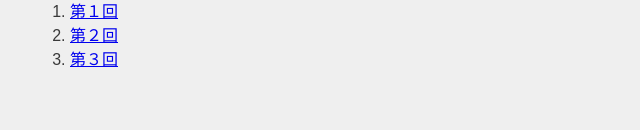
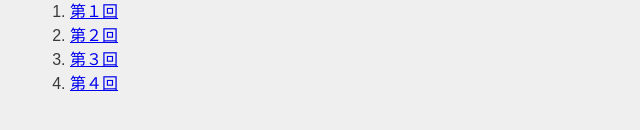
Before and after one commit to Ayane0624/xbp, a plain HTML site: page de34/index.html in a window 1280 px wide. Shown: the part 230-360 px from the top of the page, 0-640 px from the left. Drawn offline with Linux system fonts and the light colour scheme.

Commit message:
20230509

```diff
--- a/de34/index.html
+++ b/de34/index.html
@@ -16,6 +16,8 @@
         <li><a href="1.html" target="_blank">第１回</a></li>
         <li><a href="2.html" target="_blank">第２回</a></li>
         <li><a href="3.html" target="_blank">第３回</a></li>
+        <li><a href="4.html" target="_blank">第４回</a></li>
+
 
 
 
```
